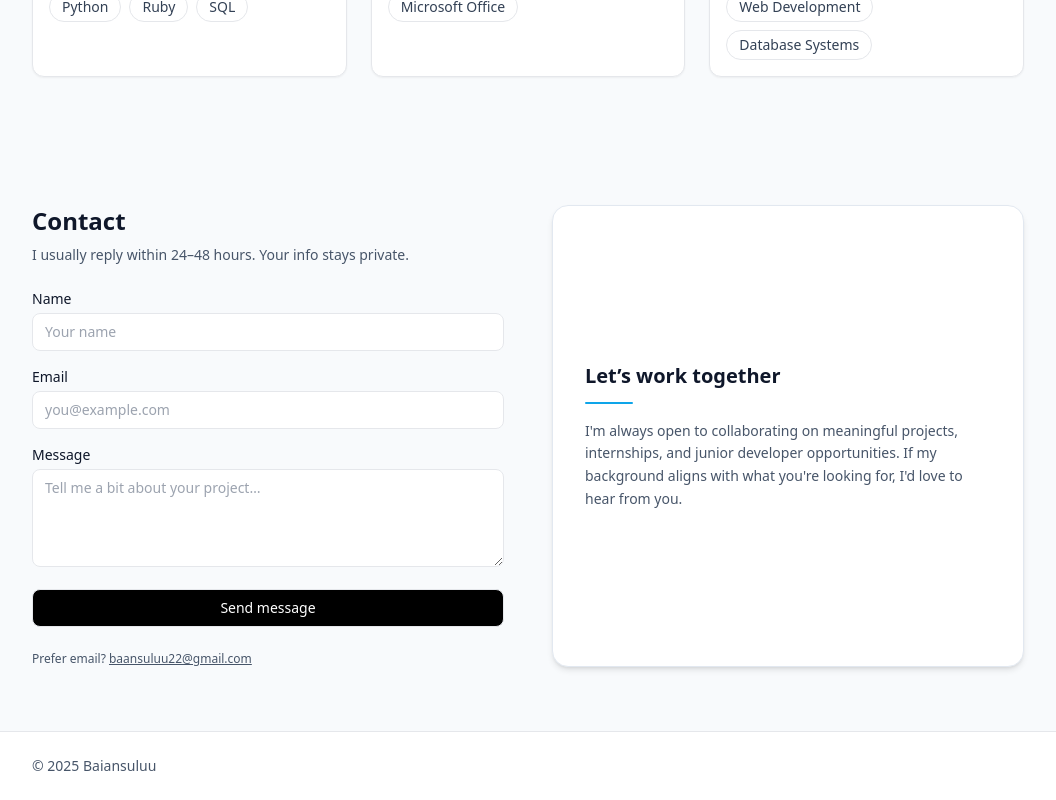
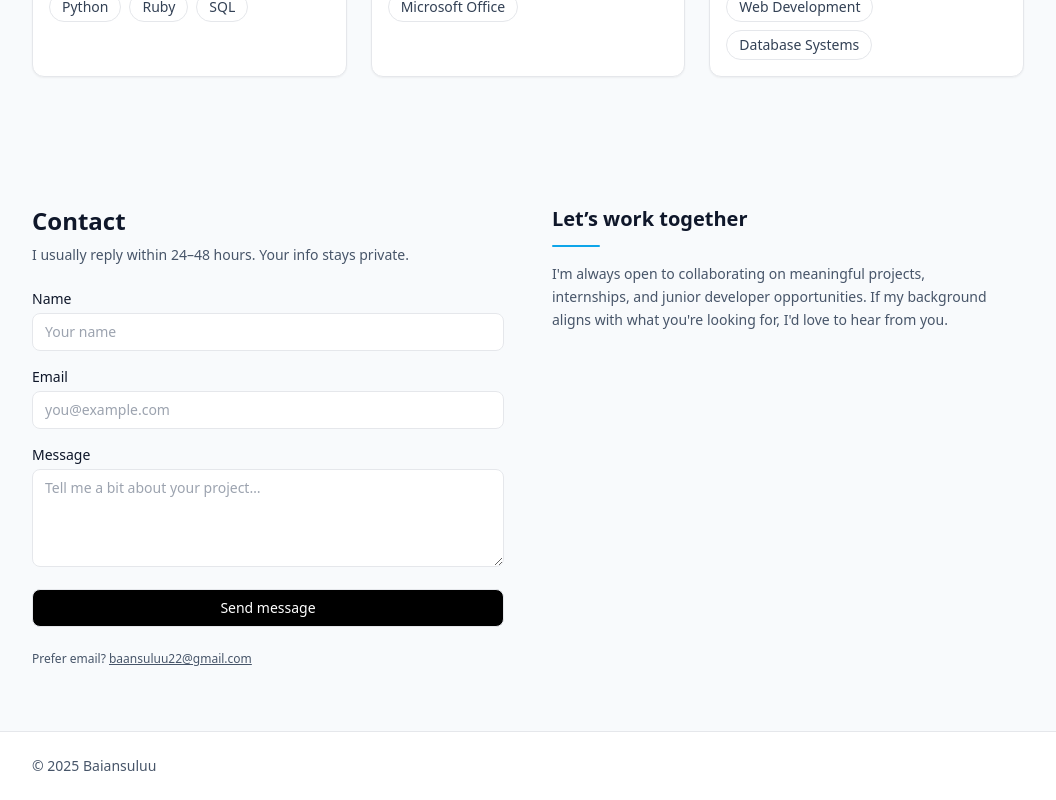
Before and after one commit to Baiansulu/my_portfolio, a React (Vite) app: page / in a window 1280 px wide. Shown: the part 1278-2078 px from the top of the page, without its empty margins (112-1168 px from the left). Built offline with nearby package versions, Linux system fonts and the light colour scheme.

Commit message:
Update Contact.jsx

```diff
--- a/src/components/Contact.jsx
+++ b/src/components/Contact.jsx
@@ -96,18 +96,19 @@ export default function Contact() {
         </div>
       </div>
 
-<div className="flex flex-col justify-center bg-white rounded-2xl shadow-md p-6 md:p-8 border border-slate-200">
+<div className="fade-up">
   <h3 className="text-xl font-bold text-slate-900 mb-3 flex items-center gap-2">
      Let’s work together
   </h3>
   <div className="h-0.5 w-12 bg-sky-500 mb-4 rounded-full"></div>
-  <p className="text-sm text-slate-600 leading-relaxed">
+  <p className="text-sm text-slate-600 leading-relaxed max-w-md">
     I'm always open to collaborating on meaningful projects, internships, and
     junior developer opportunities. If my background aligns with what you're
     looking for, I'd love to hear from you.
   </p>
 </div>
 
+
     </section>
   );
 }
```
